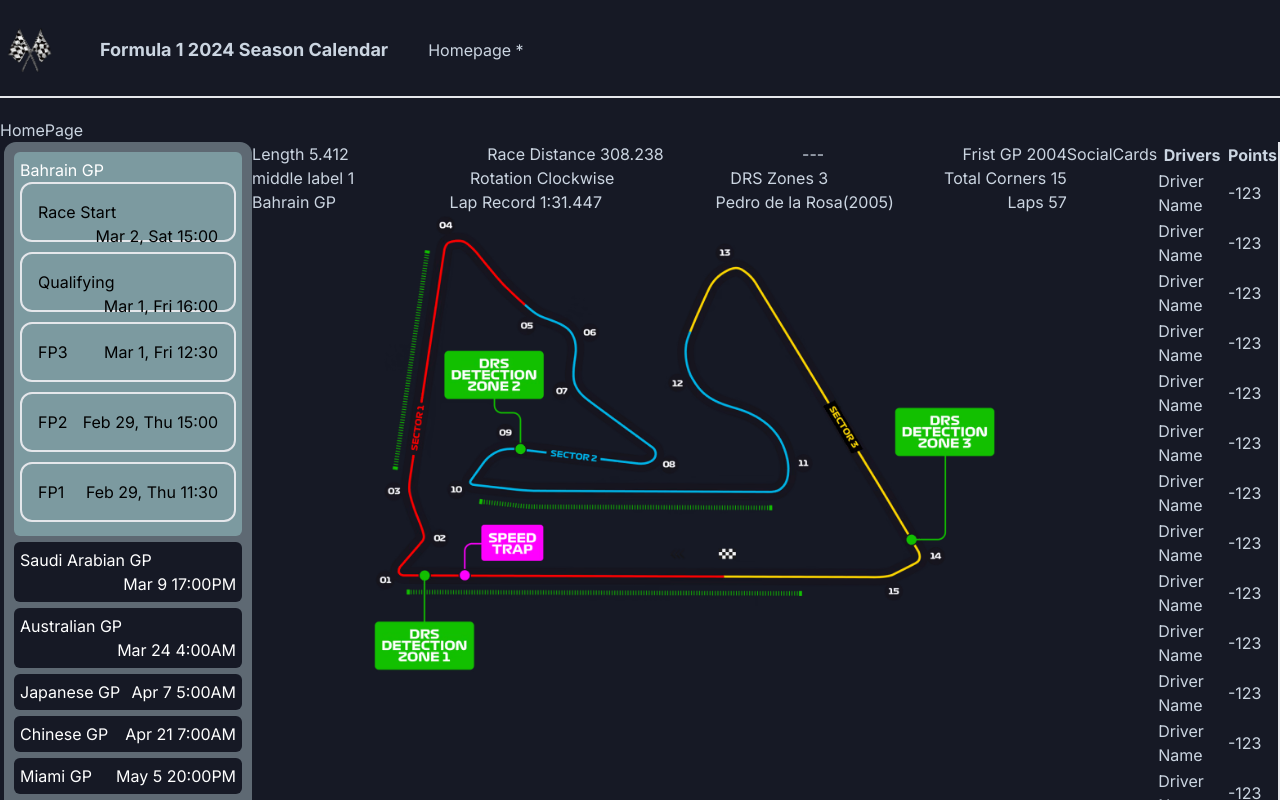
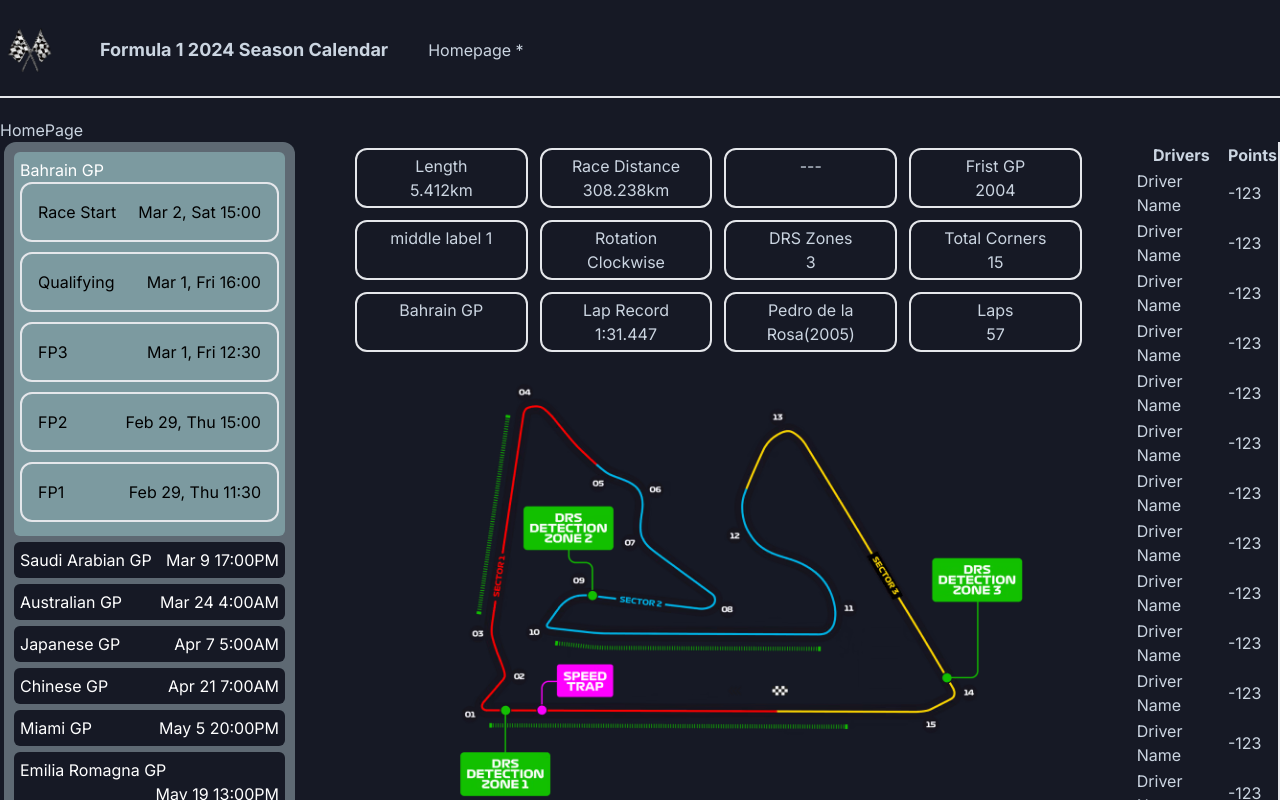
Before and after one commit to Eray-Adiyaman/f1calendar2025_nextjs, a Next.js app: page / in a window 1280 px wide. Shown: the top 800 px of the page. Built offline with nearby package versions, Linux system fonts and the light colour scheme; data requests are answered from the project's data file.

Commit message:
more layout styling

```diff
--- a/app/(dashboard)/layout.jsx
+++ b/app/(dashboard)/layout.jsx
@@ -14,7 +14,6 @@
       {children}
       <main className="layout">
         <RaceList />
-        <SocialCards />
         <PointsTable />
       </main>
     </>
--- a/app/components/CircuitInfoModule/CircuitInfo.jsx
+++ b/app/components/CircuitInfoModule/CircuitInfo.jsx
@@ -60,25 +60,28 @@
   // circuit name record recordholder laps
 
   return (
-    <div>
-      <div className="labels">
-        <label>{`Length ` + circuitData[2].circuitlength}</label>
-        <label>{`Race Distance ` + circuitData[3].raceDistance}</label>
+    <div className="circuitInfo">
+      <div className="label-wrapper">
+        <div className="label-container">
+        <label>Length<p>{ circuitData[2].circuitlength }km </p></label>
+        <label>Race Distance <p>{ circuitData[3].raceDistance }km</p></label>
         <label> ---</label>
-        <label>{`Frist GP ` + circuitData[5].firstGPdate}</label>
+        <label>Frist GP <p>{ + circuitData[5].firstGPdate}</p></label>
       </div>
-      <div className="labels">
+      <div className="label-container">
         <label>middle label 1</label>
-        <label>{`Rotation ` + circuitData[7].circuitRotation}</label>
-        <label>{`DRS Zones ` + circuitData[9].drsZones}</label>
-        <label>{`Total Corners ` + circuitData[8].totalCorner}</label>
+        <label>Rotation <p>{ circuitData[7].circuitRotation }</p></label>
+        <label>DRS Zones<p>{ circuitData[9].drsZones }</p></label>
+        <label>Total Corners <p> { circuitData[8].totalCorner } </p></label>
       </div>
-      <div className="labels">
+      <div className="label-container">
         <label>{circuitName}</label>
-        <label>{`Lap Record ` + circuitData[6].LapRecord[0].time}</label>
-        <label>{circuitData[6].LapRecord[1].recordHolder}</label>
-        <label>{`Laps ` + circuitData[4].numberoflaps}</label>
+        <label>Lap Record <p>{ circuitData[6].LapRecord[0].time } </p></label>
+        <label><p>{ circuitData[6].LapRecord[1].recordHolder }</p></label>
+        <label>Laps <p>{ circuitData[4].numberoflaps } </p></label>
       </div>
+      </div>
+
       <Image src={imgArr[circuitIndex]} quality={100} alt={circuitName} />
     </div>
   );
--- a/app/globals.css
+++ b/app/globals.css
@@ -84,8 +84,33 @@
     @apply ml-auto border-r-2;
 }
 
-.labels {
-    @apply flex justify-between;
+.label-container {
+    @apply
+    flex justify-between;
+
+}
+
+.label-container label {
+    @apply
+    text-center
+    w-2/5
+    rounded-xl
+    m-1.5
+    p-1
+    border-2;
+
+}
+.label-wrapper {
+    @apply
+    -mt-12
+    mb-6;
+}
+
+.circuitInfo {
+    @apply
+     p-12
+     ml-1.5
+     flex-row;
 }
 
 .GpNameTag:hover {
@@ -97,7 +122,7 @@
 
 .GpNameTag + .AccordionItemExpanded{
     @apply
-     text-black
+     text-black;
 }
 
 .time-stamp-element {
```
Also changed, not shown: public/1.png.
